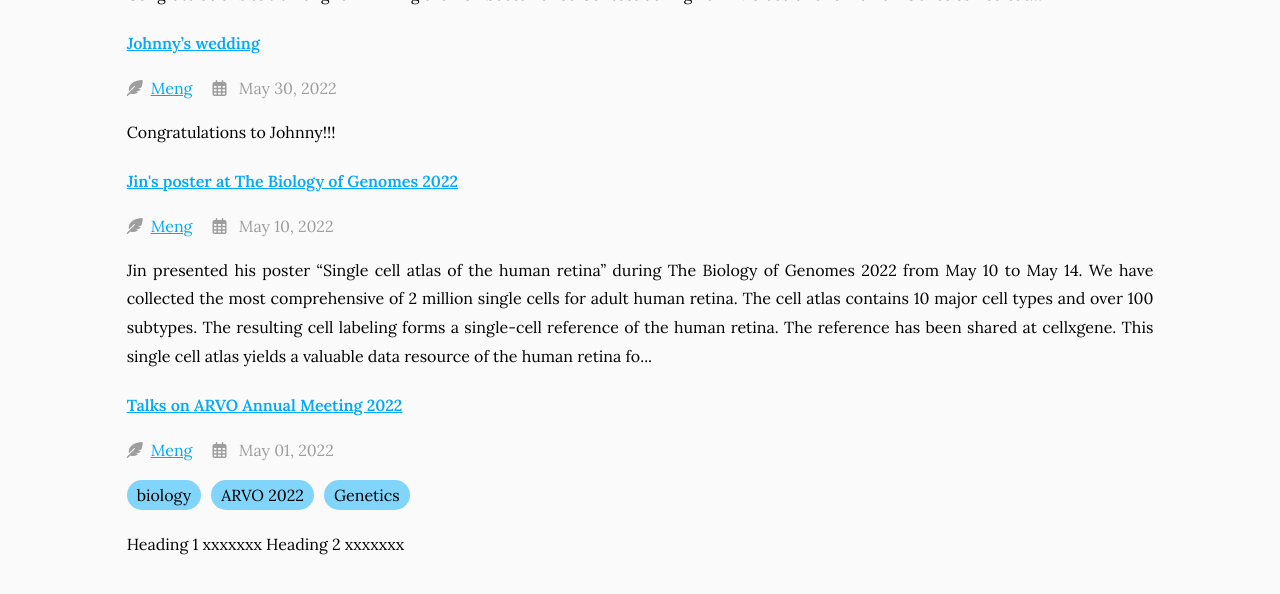
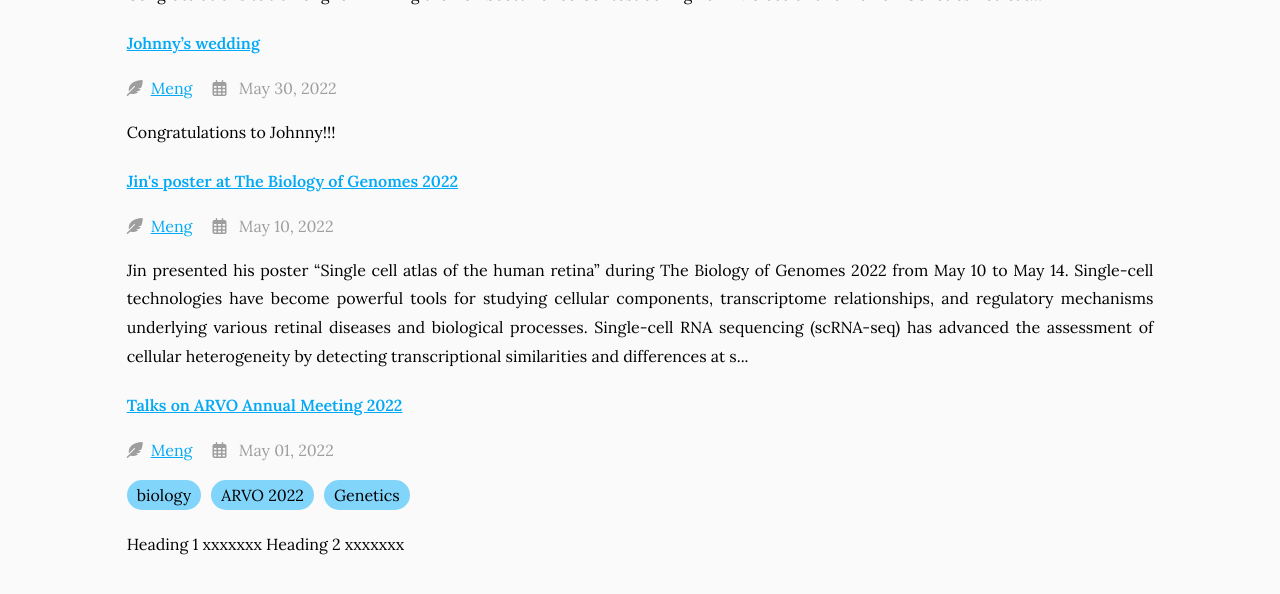
Before and after one commit to RCHENLAB/rchenlab.github.io, a Jekyll site: the page built from blog/index.md, in a window 1280 px wide and 900 px high, scrolled down 584 px, cut to the strip 0-614 px from the top of the window. Shown: the top 594 px of the strip. Built offline with Jekyll 4.4.1, drawn with Linux system fonts in a browser that asks for light colours.

Commit message:
Update 2022-05-10-biology-of-genomes.md

```diff
--- a/_posts/2022-05-10-biology-of-genomes.md
+++ b/_posts/2022-05-10-biology-of-genomes.md
@@ -7,7 +7,9 @@ member: Jin Li
 
 {% capture text %} Jin presented his poster "Single cell atlas of the human retina" during [The Biology of Genomes 2022](https://meetings.cshl.edu/abstracts.aspx?meet=GENOME&year=22) from May 10 to May 14.
 
-We have collected the most comprehensive of 2 million single cells for adult human retina. The cell atlas contains 10 major cell types and over 100 subtypes. The resulting cell labeling forms a single-cell reference of the human retina. The reference has been shared at cellxgene. This single cell atlas yields a valuable data resource of the human retina for the field.
+Single-cell technologies have become powerful tools for studying cellular components, transcriptome relationships, and regulatory mechanisms underlying various retinal diseases and biological processes. Single-cell RNA sequencing (scRNA-seq) has advanced the assessment of cellular heterogeneity by detecting transcriptional similarities and differences at single cell resolution.
+
+We have collected the most comprehensive of 2 million single cells for adult human retina. The cell atlas contains 10 major cell types and over 100 subtypes. The resulting cell labeling forms a single-cell reference of the human retina. The reference has been shared at [cellxgene](https://cellxgene.cziscience.com/collections/af893e86-8e9f-41f1-a474-ef05359b1fb7). This single cell atlas yields a valuable data resource of the human retina for the field.
 
 {% endcapture %}
 
```
